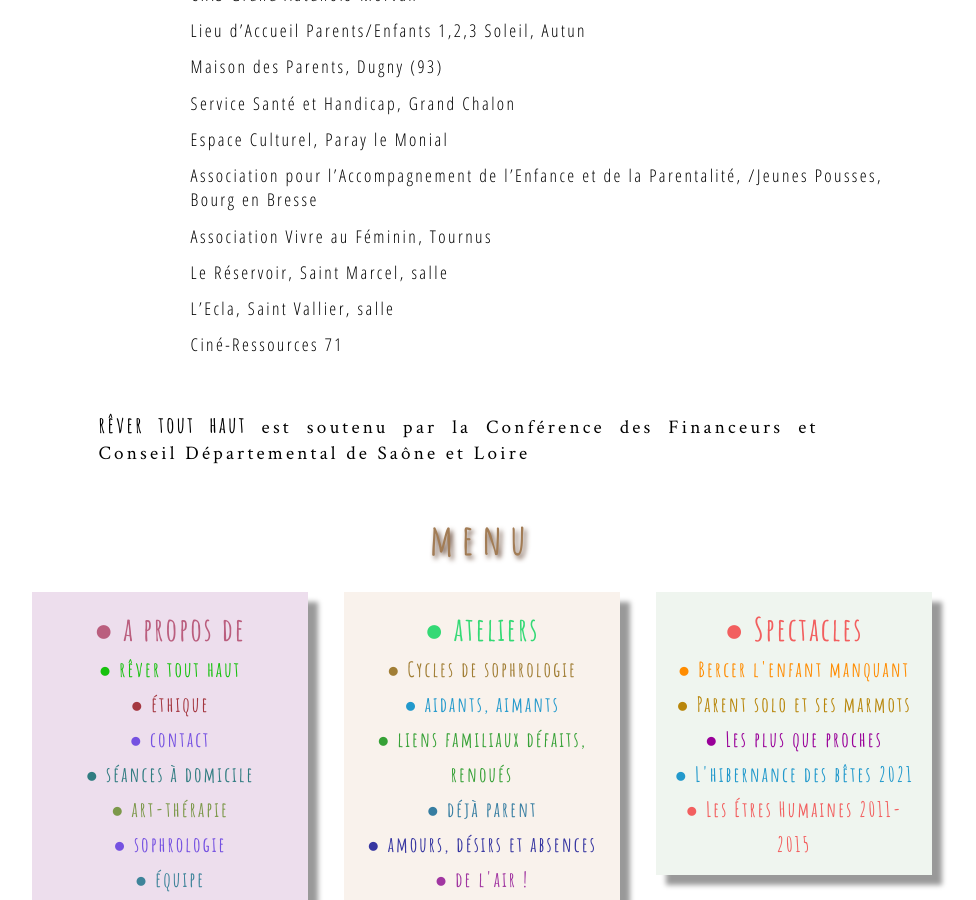
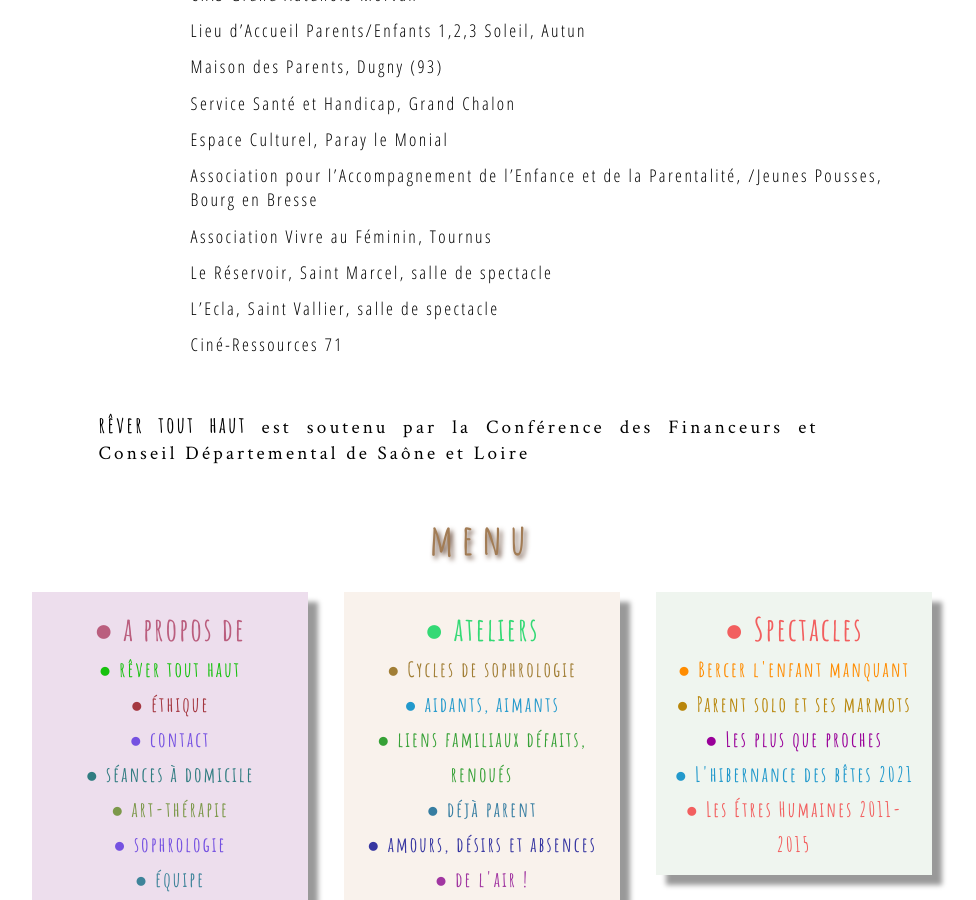
Before and after one commit to leshnik/revertouthaut, a Jekyll site: the page built from institutions-et-partenaires.md, in a window 1280 px wide and 900 px high, scrolled down 1213 px. Shown: the whole window, without its empty margins (158-1134 px from the left). Built offline with Jekyll 4.4.1, drawn with Linux system fonts in a browser that asks for light colours.

Commit message:
add missing words 'de spectacle'

```diff
--- a/institutions-et-partenaires.md
+++ b/institutions-et-partenaires.md
@@ -60,9 +60,9 @@ title: institutions et partenaires
 
 <li>Association Vivre au Féminin, Tournus</li>
 
-<li>Le Réservoir, Saint Marcel, salle</li>
+<li>Le Réservoir, Saint Marcel, salle de spectacle</li>
 
-<li>L’Ecla, Saint Vallier, salle</li>
+<li>L’Ecla, Saint Vallier, salle de spectacle</li>
 
 <li>Ciné-Ressources 71</li>
 </ul>
```
